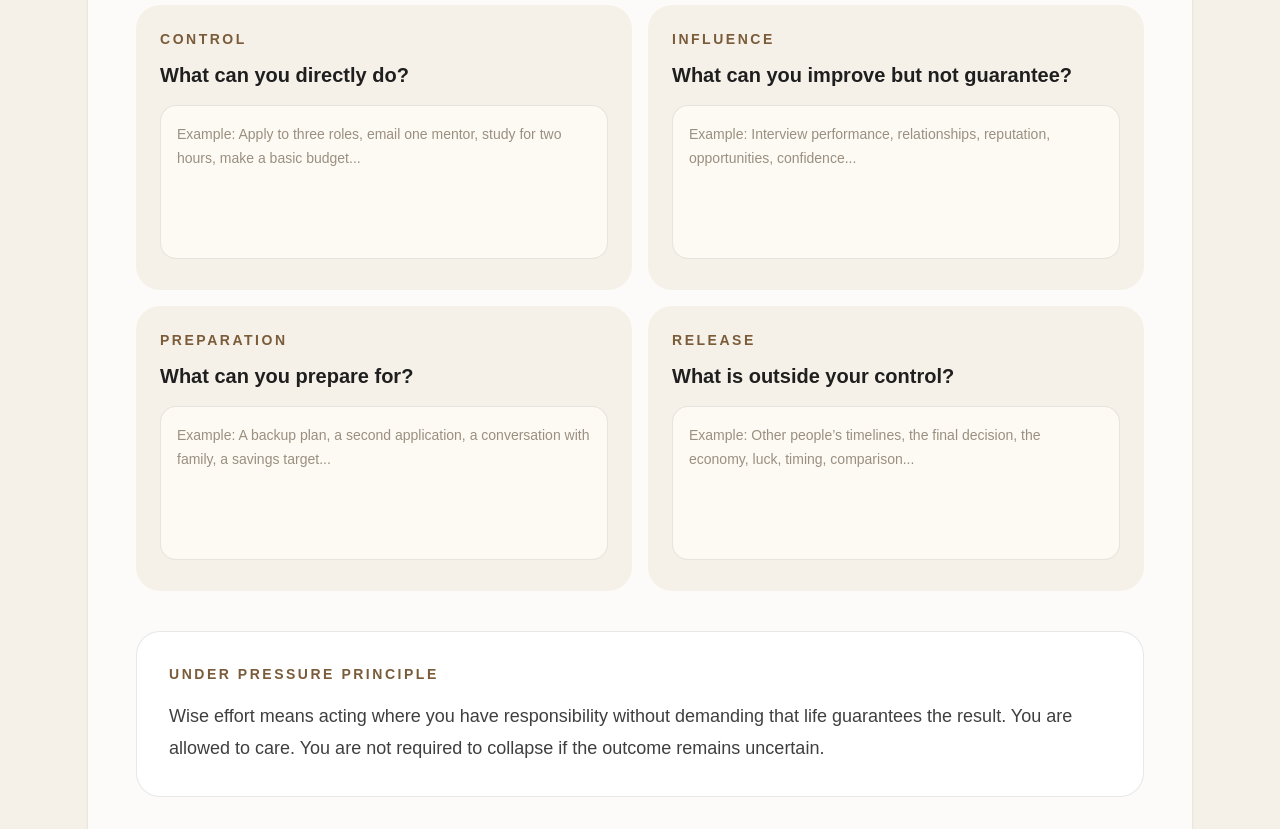
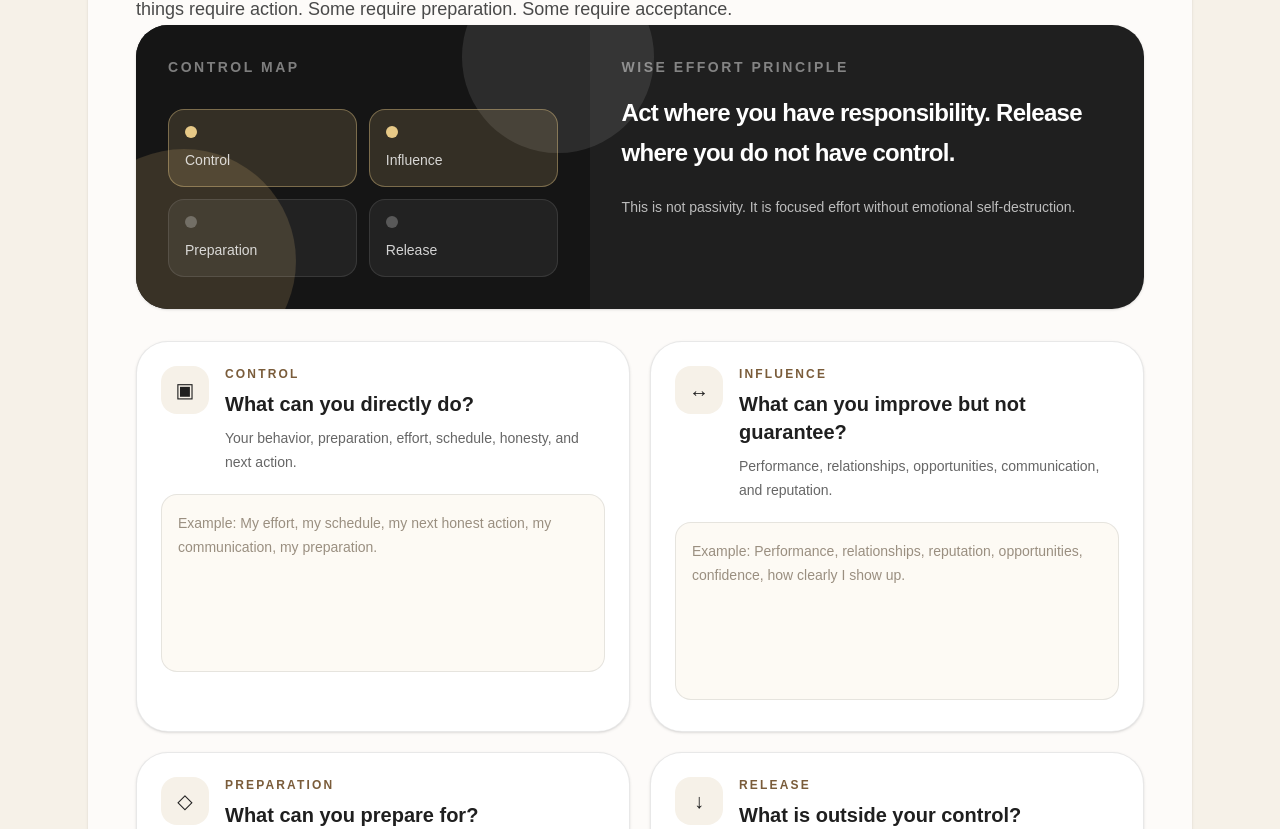
Before and after one commit to diegouriber/under-pressure, a Next.js app: page /control-map in a window 1280 px wide. Shown: the part 331-1160 px from the top of the page. Built offline with nearby package versions, Linux system fonts and the light colour scheme.

Commit message:
Improve attachment and control map visuals

```diff
--- a/app/control-map/page.tsx
+++ b/app/control-map/page.tsx
@@ -1,109 +1,348 @@
+"use client";
+
+import Link from "next/link";
+import { useEffect, useState } from "react";
+import FlowShell from "../components/FlowShell";
+import {
+  loadSession,
+  saveSession,
+  type ControlMap,
+  type UnderPressureSession,
+} from "@/lib/underPressureEngine";
+
 export default function ControlMapPage() {
+  const [session, setSession] = useState<UnderPressureSession | null>(null);
+
+  useEffect(() => {
+    setSession(loadSession());
+  }, []);
+
+  if (!session) {
+    return (
+      <main className="min-h-screen bg-[#fdfaf4] px-6 py-10 text-[#1f1f1f]">
+        <div className="mx-auto max-w-3xl rounded-3xl bg-white p-8 shadow-sm">
+          <p className="text-sm text-[#555]">Loading reflection...</p>
+        </div>
+      </main>
+    );
+  }
+
+  function updateControlMap(field: keyof ControlMap, value: string) {
+    if (!session) return;
+
+    const nextSession = {
+      ...session,
+      controlMap: {
+        ...session.controlMap,
+        [field]: value,
+      },
+    };
+
+    setSession(nextSession);
+    saveSession(nextSession);
+  }
+
+  const canContinue = Boolean(
+    session.controlMap.control.trim().length >= 5 &&
+      session.controlMap.release.trim().length >= 5
+  );
+
+  const title = session.name
+    ? `${session.name}, separate effort from fixation.`
+    : "Separate effort from fixation.";
+
+  const prompts = buildControlPrompts(session);
+
   return (
-    <main className="min-h-screen bg-[#f6f1e8] text-[#1f1f1f]">
-      <section className="mx-auto flex min-h-screen max-w-6xl flex-col justify-center px-6 py-16">
-        <div className="rounded-[2rem] bg-white/75 p-8 shadow-sm md:p-12">
-          <p className="mb-4 text-sm font-semibold uppercase tracking-[0.25em] text-[#7a5c3a]">
-            Step 5 · Control Map
-          </p>
+    <FlowShell
+      eyebrow="Control map"
+      title={title}
+      description="Pressure becomes clearer when you stop treating everything as equally controllable. Some things require action. Some require preparation. Some require acceptance."
+      step={7}
+      totalSteps={8}
+    >
+      <div className="space-y-8">
+        <section className="overflow-hidden rounded-[2rem] bg-[#1f1f1f] text-white shadow-sm">
+          <div className="grid gap-0 md:grid-cols-[0.9fr_1.1fr]">
+            <div className="relative min-h-[260px] bg-[#151515] p-6 md:p-8">
+              <div className="absolute -right-16 -top-16 h-48 w-48 rounded-full bg-white/10" />
+              <div className="absolute -bottom-16 -left-16 h-56 w-56 rounded-full bg-[#c9a66b]/20" />
 
-          <h1 className="text-4xl font-semibold tracking-tight md:text-6xl">
-            Separate effort from fixation.
-          </h1>
+              <div className="relative z-10">
+                <p className="text-sm font-semibold uppercase tracking-[0.18em] text-white/45">
+                  Control map
+                </p>
 
-          <p className="mt-6 max-w-3xl text-lg leading-8 text-[#4a4a4a]">
-            Pressure becomes clearer when you stop treating everything as equally
-            controllable. Some things require action. Some require preparation.
-            Some require acceptance.
-          </p>
-
-          <div className="mt-10 grid gap-4 md:grid-cols-2">
-            <div className="rounded-3xl bg-[#f6f1e8] p-6">
-              <p className="text-sm font-semibold uppercase tracking-[0.18em] text-[#7a5c3a]">
-                Control
-              </p>
-              <h2 className="mt-3 text-xl font-semibold">
-                What can you directly do?
-              </h2>
-              <textarea
-                rows={5}
-                placeholder="Example: Apply to three roles, email one mentor, study for two hours, make a basic budget..."
-                className="mt-4 w-full resize-none rounded-2xl border border-[#1f1f1f]/10 bg-[#fdfaf4] p-4 text-sm leading-6 outline-none transition placeholder:text-[#9a8f80] focus:border-[#7a5c3a]"
-              />
+                <div className="mt-8 grid grid-cols-2 gap-3">
+                  <MapQuadrant label="Control" active />
+                  <MapQuadrant label="Influence" active />
+                  <MapQuadrant label="Preparation" />
+                  <MapQuadrant label="Release" />
+                </div>
+              </div>
             </div>
 
-            <div className="rounded-3xl bg-[#f6f1e8] p-6">
-              <p className="text-sm font-semibold uppercase tracking-[0.18em] text-[#7a5c3a]">
-                Influence
+            <div className="p-6 md:p-8">
+              <p className="text-sm font-semibold uppercase tracking-[0.18em] text-white/45">
+                Wise effort principle
               </p>
-              <h2 className="mt-3 text-xl font-semibold">
-                What can you improve but not guarantee?
+
+              <h2 className="mt-4 text-2xl font-semibold leading-10 tracking-[-0.03em]">
+                Act where you have responsibility. Release where you do not have
+                control.
               </h2>
-              <textarea
-                rows={5}
-                placeholder="Example: Interview performance, relationships, reputation, opportunities, confidence..."
-                className="mt-4 w-full resize-none rounded-2xl border border-[#1f1f1f]/10 bg-[#fdfaf4] p-4 text-sm leading-6 outline-none transition placeholder:text-[#9a8f80] focus:border-[#7a5c3a]"
-              />
+
+              <p className="mt-5 text-sm leading-7 text-white/70">
+                This is not passivity. It is focused effort without emotional
+                self-destruction.
+              </p>
+            </div>
+          </div>
+        </section>
+
+        <section className="grid gap-5 md:grid-cols-2">
+          <ControlTextArea
+            icon="▣"
+            label="Control"
+            title="What can you directly do?"
+            helper="Your behavior, preparation, effort, schedule, honesty, and next action."
+            value={session.controlMap.control}
+            placeholder={prompts.control}
+            onChange={(value) => updateControlMap("control", value)}
+          />
+
+          <ControlTextArea
+            icon="↔"
+            label="Influence"
+            title="What can you improve but not guarantee?"
+            helper="Performance, relationships, opportunities, communication, and reputation."
+            value={session.controlMap.influence}
+            placeholder={prompts.influence}
+            onChange={(value) => updateControlMap("influence", value)}
+          />
+
+          <ControlTextArea
+            icon="◇"
+            label="Preparation"
+            title="What can you prepare for?"
+            helper="Plans, backup options, conversations, skills, savings, or study systems."
+            value={session.controlMap.preparation}
+            placeholder={prompts.preparation}
+            onChange={(value) => updateControlMap("preparation", value)}
+          />
+
+          <ControlTextArea
+            icon="↓"
+            label="Release"
+            title="What is outside your control?"
+            helper="Other people’s reactions, final decisions, timing, luck, comparison, and the past."
+            value={session.controlMap.release}
+            placeholder={prompts.release}
+            onChange={(value) => updateControlMap("release", value)}
+          />
+        </section>
+
+        <section className="rounded-3xl border border-[#1f1f1f]/10 bg-white p-6 shadow-sm md:p-8">
+          <div className="flex items-start gap-4">
+            <div className="flex h-12 w-12 shrink-0 items-center justify-center rounded-2xl bg-[#1f1f1f] text-xl text-white">
+              →
             </div>
 
-            <div className="rounded-3xl bg-[#f6f1e8] p-6">
+            <div>
               <p className="text-sm font-semibold uppercase tracking-[0.18em] text-[#7a5c3a]">
-                Preparation
+                Under Pressure principle
               </p>
-              <h2 className="mt-3 text-xl font-semibold">
-                What can you prepare for?
-              </h2>
-              <textarea
-                rows={5}
-                placeholder="Example: A backup plan, a second application, a conversation with family, a savings target..."
-                className="mt-4 w-full resize-none rounded-2xl border border-[#1f1f1f]/10 bg-[#fdfaf4] p-4 text-sm leading-6 outline-none transition placeholder:text-[#9a8f80] focus:border-[#7a5c3a]"
-              />
-            </div>
 
-            <div className="rounded-3xl bg-[#f6f1e8] p-6">
-              <p className="text-sm font-semibold uppercase tracking-[0.18em] text-[#7a5c3a]">
-                Release
+              <p className="mt-4 text-lg leading-8 text-[#3f3f3f]">
+                Wise effort means acting where you have responsibility without
+                demanding that life guarantees the result. You are allowed to
+                care. You are not required to collapse if the outcome remains
+                uncertain.
               </p>
-              <h2 className="mt-3 text-xl font-semibold">
-                What is outside your control?
-              </h2>
-              <textarea
-                rows={5}
-                placeholder="Example: Other people’s timelines, the final decision, the economy, luck, timing, comparison..."
-                className="mt-4 w-full resize-none rounded-2xl border border-[#1f1f1f]/10 bg-[#fdfaf4] p-4 text-sm leading-6 outline-none transition placeholder:text-[#9a8f80] focus:border-[#7a5c3a]"
-              />
             </div>
           </div>
+        </section>
 
-          <div className="mt-10 rounded-3xl border border-[#1f1f1f]/10 bg-white p-6 md:p-8">
-            <p className="text-sm font-semibold uppercase tracking-[0.18em] text-[#7a5c3a]">
-              Under Pressure principle
-            </p>
-
-            <p className="mt-4 text-lg leading-8 text-[#3f3f3f]">
-              Wise effort means acting where you have responsibility without
-              demanding that life guarantees the result. You are allowed to care.
-              You are not required to collapse if the outcome remains uncertain.
-            </p>
-          </div>
-
-          <div className="mt-10 flex flex-col gap-4 sm:flex-row">
-            <a
+        <div className="flex flex-col gap-4 sm:flex-row">
+          {canContinue ? (
+            <Link
               href="/final"
               className="rounded-full bg-[#1f1f1f] px-7 py-4 text-center text-sm font-semibold text-white transition hover:opacity-90"
             >
               Finish with direction
-            </a>
+            </Link>
+          ) : (
+            <button
+              type="button"
+              disabled
+              className="cursor-not-allowed rounded-full bg-[#1f1f1f]/40 px-7 py-4 text-center text-sm font-semibold text-white"
+            >
+              Complete control and release to continue
+            </button>
+          )}
 
-            <a
-              href="/attachment"
-              className="rounded-full border border-[#1f1f1f]/20 px-7 py-4 text-center text-sm font-semibold transition hover:bg-[#f6f1e8]"
-            >
-              Back
-            </a>
-          </div>
+          <Link
+            href="/attachment"
+            className="rounded-full border border-[#1f1f1f]/20 px-7 py-4 text-center text-sm font-semibold text-[#1f1f1f] transition hover:bg-[#f6f1e8]"
+          >
+            Back
+          </Link>
         </div>
-      </section>
-    </main>
+      </div>
+    </FlowShell>
   );
 }
+
+function MapQuadrant({
+  label,
+  active = false,
+}: {
+  label: string;
+  active?: boolean;
+}) {
+  return (
+    <div
+      className={`rounded-2xl border p-4 ${
+        active
+          ? "border-[#e7c987]/40 bg-[#e7c987]/15"
+          : "border-white/10 bg-white/[0.06]"
+      }`}
+    >
+      <div
+        className={`mb-3 h-3 w-3 rounded-full ${
+          active ? "bg-[#e7c987]" : "bg-white/25"
+        }`}
+      />
+
+      <p className="text-sm font-medium text-white/80">{label}</p>
+    </div>
+  );
+}
+
+function ControlTextArea({
+  icon,
+  label,
+  title,
+  helper,
+  value,
+  placeholder,
+  onChange,
+}: {
+  icon: string;
+  label: string;
+  title: string;
+  helper: string;
+  value: string;
+  placeholder: string;
+  onChange: (value: string) => void;
+}) {
+  return (
+    <div className="rounded-[2rem] border border-[#1f1f1f]/10 bg-white p-6 shadow-sm">
+      <div className="flex items-start gap-4">
+        <div className="flex h-12 w-12 shrink-0 items-center justify-center rounded-2xl bg-[#f6f1e8] text-xl text-[#1f1f1f]">
+          {icon}
+        </div>
+
+        <div>
+          <p className="text-xs font-semibold uppercase tracking-[0.18em] text-[#7a5c3a]">
+            {label}
+          </p>
+
+          <h2 className="mt-2 text-xl font-semibold text-[#1f1f1f]">
+            {title}
+          </h2>
+
+          <p className="mt-2 text-sm leading-6 text-[#666]">{helper}</p>
+        </div>
+      </div>
+
+      <textarea
+        rows={6}
+        value={value}
+        onChange={(event) => onChange(event.target.value)}
+        placeholder={placeholder}
+        className="mt-5 w-full resize-none rounded-2xl border border-[#1f1f1f]/10 bg-[#fdfaf4] p-4 text-sm leading-6 text-[#1f1f1f] outline-none transition placeholder:text-[#9a8f80] focus:border-[#7a5c3a]"
+      />
+    </div>
+  );
+}
+
+function buildControlPrompts(session: UnderPressureSession) {
+  const domain = session.pressureDomain;
+
+  if (domain === "Family expectations") {
+    return {
+      control:
+        "Example: I can control my effort, honesty, consistency, and how I communicate what I am realistically carrying.",
+      influence:
+        "Example: I can influence how my family understands my path by communicating clearly, but I cannot fully control their expectations.",
+      preparation:
+        "Example: I can prepare for difficult conversations, uncertainty, and the possibility that my path may not look perfect from the outside.",
+      release:
+        "Example: I need to release the idea that I must constantly live up to the perfect image people have of me.",
+    };
+  }
+
+  if (domain === "School / academic performance") {
+    return {
+      control:
+        "Example: I can control my study blocks, my revision plan, my sleep, and whether I ask questions early.",
+      influence:
+        "Example: I can influence my performance through preparation, but I cannot guarantee the exact grade.",
+      preparation:
+        "Example: I can prepare for exams, feedback, deadlines, and backup plans if one result is not ideal.",
+      release:
+        "Example: I need to release the idea that one grade decides my intelligence, future, or worth.",
+    };
+  }
+
+  if (domain === "Career / work") {
+    return {
+      control:
+        "Example: I can control applications, preparation, follow-ups, skill-building, and how I show up at work.",
+      influence:
+        "Example: I can influence interviews, performance, reputation, and opportunities, but I cannot guarantee every decision.",
+      preparation:
+        "Example: I can prepare a stronger CV, backup options, conversations, and a realistic plan for uncertainty.",
+      release:
+        "Example: I need to release the idea that one rejection or delay defines my career path.",
+    };
+  }
+
+  if (domain === "Money / financial stability") {
+    return {
+      control:
+        "Example: I can control my spending plan, savings target, income search, and how directly I face the numbers.",
+      influence:
+        "Example: I can influence my financial stability through planning and action, but I cannot control every external cost or opportunity.",
+      preparation:
+        "Example: I can prepare a budget, emergency plan, backup income option, or conversation about support.",
+      release:
+        "Example: I need to release the idea that financial uncertainty means I am failing as a person.",
+    };
+  }
+
+  if (domain === "Social comparison") {
+    return {
+      control:
+        "Example: I can control how much I expose myself to comparison and what actions I take on my own path.",
+      influence:
+        "Example: I can influence my progress by staying consistent, but I cannot control other people’s timelines.",
+      preparation:
+        "Example: I can prepare my next step without needing it to look impressive to others.",
+      release:
+        "Example: I need to release the idea that other people’s speed is the correct measure of my life.",
+    };
+  }
+
+  return {
+    control:
+      "Example: My effort, my schedule, my next honest action, my communication, my preparation.",
+    influence:
+      "Example: Performance, relationships, reputation, opportunities, confidence, how clearly I show up.",
+    preparation:
+      "Example: A backup plan, a second application, a conversation, a savings target, a study plan.",
+    release:
+      "Example: Other people’s timelines, the final decision, the economy, luck, timing, comparison.",
+  };
+}
```
